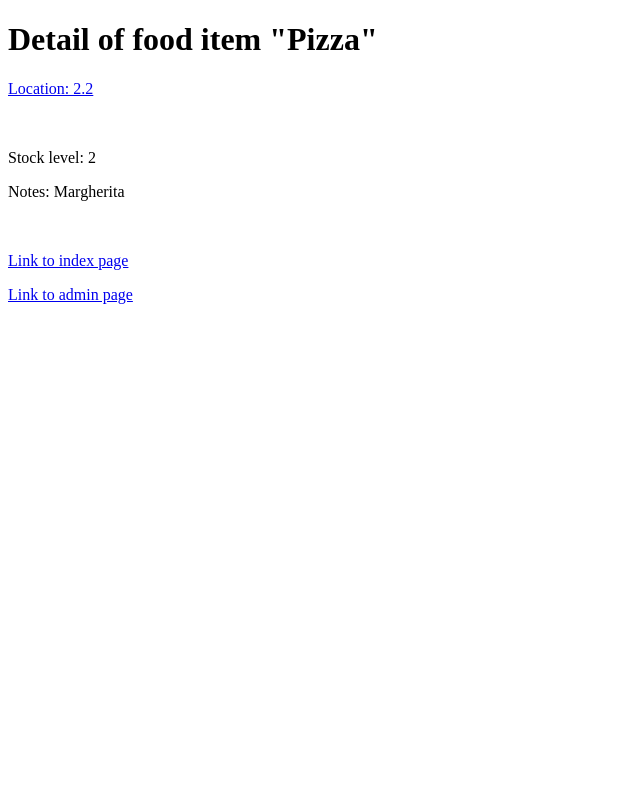
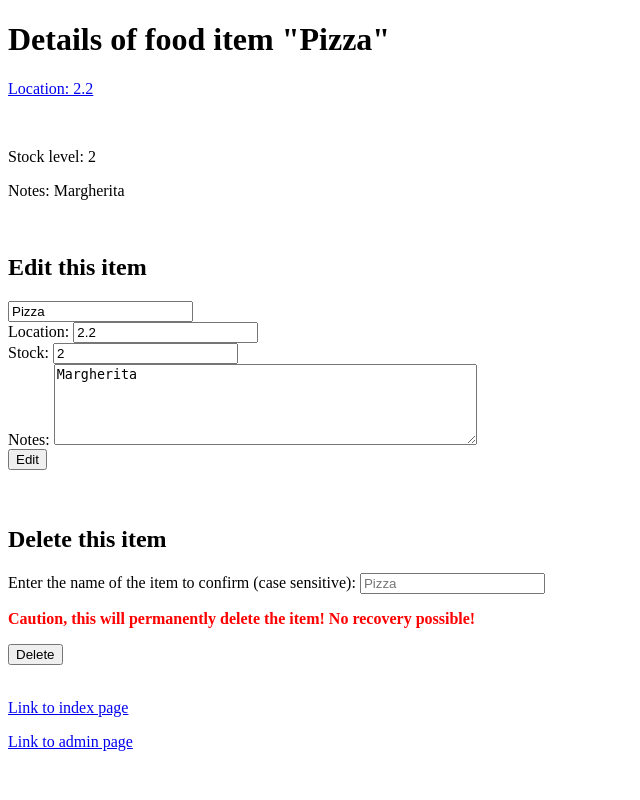
Before and after one commit to R5201/freezer-food-database, a Django app: page /ffdb/1/ in a window 1280 px wide. Shown: the whole page, without its empty margins (0-640 px from the left). Run offline with Django 3.2, Linux system fonts and the light colour scheme; data comes from the database, SQL or seed files in the repository; both versions use the stored data as it was after the commit.

Commit message:
Create, edit, delete forms
Created edit and delete forms on detail pages, and a creation form for the index page.

Update and clean views.py

```diff
--- a/ffd/settings.py
+++ b/ffd/settings.py
@@ -25,7 +25,9 @@ SECRET_KEY = 'django-insecure-9poqr@m9^c8idf&j4*-1twp5y6vxb7cc))r1d^cq=%eyu)(3qt
 # SECURITY WARNING: don't run with debug turned on in production!
 DEBUG = True
 
-ALLOWED_HOSTS = []
+ALLOWED_HOSTS = [
+    'ffdb-test.eu-west-2.elasticbeanstalk.com',
+    '127.0.0.1']
 
 
 # Application definition
--- a/ffdb/models.py
+++ b/ffdb/models.py
@@ -1,9 +1,7 @@
 import datetime
-
 from django.db import models
 from django.db.models.base import Model
 from django.utils import timezone
-
 
 #* Create your models here.
 
@@ -23,3 +21,6 @@ class foodStock(models.Model):
     foodLocation = models.CharField('the location of the food item', max_length=3)
     stockNumber = models.PositiveIntegerField('the number of food items')
     foodItemss = models.ManyToManyField(foodItems)
+    def __str__(self):
+        name_str = str(foodItems.objects.filter(pk=self.id))
+        return name_str[23:-3] + "'s stock"
--- a/ffdb/templates/ffdb/detail.html
+++ b/ffdb/templates/ffdb/detail.html
@@ -7,22 +7,77 @@
     <head>
         <title>Detail page</title>
         <link rel="icon" type="image/png" href="{% static 'ffdb/favicon.png' %}">
+        <script>
+            function validate() {
+                var x = document.forms["delete"]["deletion_confirm"];
+                if (x.value == "{{ item.foodName }}") {
+                    if (confirm('Are you sure?')){
+                        return true;
+                    }
+                    else{
+                        alert('cancelled')
+                        return false
+                    }
+
+                }
+            }
+            </script>
     </head>
 
     <body>
 
-        <h1>Detail of food item "{{ item.foodName }}"</h1>
+        <h1>Details of food item "{{ item.foodName }}"</h1>
 
-        <p><a href="location/">Location: {{item.foodLocation}}</a></p>
-        <p>⠀</p>
-        <p>Stock level: {{stock.stockNumber}}</p>
-        <p>Notes: {{ item.foodItemNotes }}</p>
+
+            <p><a href="location/">Location: {{item.foodLocation}}</a></p></br>
+            <p>Stock level: {{stock.stockNumber}}</p>
+            <p>Notes: {{ item.foodItemNotes }}</p><br/>
+
+
+        <h2>Edit this item</h2>
+            <form name='edit' action='' method='POST'>{% csrf_token %}
+                  <input name='Name' type='text' value='{{ item.foodName }}' id='name' required></br>
+
+                <label for='location'>Location:</label>
+                <input name='Location' type='text' value='{{ item.foodLocation }}' id='location' required pattern='([1]\.[1-5])|([2]\.[1-4])|([3]\.[12])' title='X.X, eg. 1.2 or 3.1'></br>
+
+                <label for='stock'>Stock:</label>
+                <input name='Number' type='Number' value='{{ stock.stockNumber }}' id='stock' min='1' required></br>
+
+                <label for='notes'>Notes:</label>
+                <textarea name='Notes' type='text' id='notes' rows='5' cols='50' maxlength='200'>{{ item.foodItemNotes }}</textarea></br>
+
+                <input name='item_id' id='item_id' value='{{ fI_id }}' hidden> <!-- get id of current item-->
+                <input name='edit_id' id ='edit_id' value='edit_detail' hidden> <!-- for identifying what did the POST-->
+
+                <button>Edit</button>
+            </form></br>
+
+            {% if edit_confirmation %} <!-- only shows if edit was made -->
+                <form name='refresh' action=''>
+                    <label for='refresh'>{{ edit_confirmation}}</label>
+                    <button id='refresh'>Refresh</button>
+                </form></br>
+            {% endif %}
+
+
+        </br><h2>Delete this item</h2>
+                <form name='delete' action='{% url 'index' %}' method='POST' onsubmit="return validate()" autocomplete="off">{% csrf_token %}
+
+                    <label for='deletion_confirm'>Enter the name of the item to confirm (case sensitive):</label>
+                    <input name='deletion_confirm' id='deletion_confirm' placeholder='{{ item.foodName }}' pattern='{{ item.foodName }}' required>
+
+                    <input name='item_id' id='item_id' value='{{ fI_id }}' hidden> <!-- primary key-->
+                    <input name='deletion_id' id ='deletion_id' value='delete_detail' hidden> <!-- for identifying the POST method as a deletion request-->
+
+                    <p><font color='red'><b>Caution, this will permanently delete the item! No recovery possible!</b></font></p> <!-- <font> is deprecated - use css -->
+
+                    <input type='submit' value='Delete'/>
+                </form>
 
         <!--"Footer"-->
-        <p>⠀</p>
+        </br>
         <p><a href="/ffdb">Link to index page</a></p>
         <p><a href="/admin/ffdb/fooditems/">Link to admin page</a></p>
-
-
     </body>
 </html>
--- a/ffdb/urls.py
+++ b/ffdb/urls.py
@@ -1,5 +1,4 @@
 from django.urls import path
-from django.urls.resolvers import URLPattern
 from . import views
 
 urlpatterns = [
--- a/ffdb/views.py
+++ b/ffdb/views.py
@@ -1,45 +1,109 @@
-from django import http
-from django import template
+from django.db.models import Q
 from django.shortcuts import get_object_or_404, render
-from django.http import HttpResponse
-from django.template import context, loader
-from django.db.models import Q
 from .models import foodItems, foodStock
 
-# ex. /ffdb/
+
+#* ex. /ffdb/
 def index(request):
     all_food_items = foodItems.objects.all()
-    template = loader.get_template('ffdb/index.html')
-    query = request.GET.get('q')
-    if query != None:
-        object_list = foodItems.objects.filter(Q(foodName__icontains=query) | Q(foodLocation__iexact=query))
+
+    #* handles search queries
+    if request.method == 'GET':
+        query = request.GET.get('q')
+        if query != None: #verify that user searched for something
+            object_list = foodItems.objects.filter(Q(foodName__icontains=query) | Q(foodLocation__iexact=query)) #retrieve query
+            context = {
+                'all_food_items': all_food_items,
+                'object_list': object_list,
+                'query': query,
+            }
+        else:
+            context = {'all_food_items': all_food_items}
+
+    #* new item creation from index form
+    elif request.method =='POST' and request.POST.get('new_id') == 'new_index': # POST comes from index new item form
+        # fetch values
+        new_name = request.POST.get('Name')
+        new_location = request.POST.get('Location')
+        new_stock = request.POST.get('Number')
+        new_notes = request.POST.get('Notes')
+
+        # add to DB:
+        new_item = foodItems(foodName=new_name, foodLocation=new_location, foodItemNotes=new_notes)
+        new_item.save()
+        new_item_stock = foodStock(foodLocation=new_location, stockNumber=new_stock)
+        new_item_stock.save()
+        new_item_stock.foodItemss.add(new_item)
+
+        new_confirmation = "Item creation completed."
+
         context = {
             'all_food_items': all_food_items,
-            'object_list': object_list,
-            'query': query,
+            'new_confirmation': new_confirmation,
         }
+
+    #* item deletion from detail form
+    elif request.method == 'POST' and request.POST.get('deletion_id') == 'delete_detail': # POST comes from detail delete form
+        # fetch values
+        item_id = request.POST.get('item_id') # fetch pk of item to be deleted
+        #! i think this is all i need to fetch - just the pk
+
+        # delete from db
+        delete_item = foodItems.objects.filter(pk=item_id) #item to be deleted
+        delete_item_stock = foodStock.objects.filter(pk=item_id) #might not be necessary
+        delete_item.delete()
+        delete_item_stock.delete()
+
+        delete_confirmation = "Deletion completed."
+
+        context = {
+            'all_food_items': all_food_items,
+            'delete_confirmation': delete_confirmation,
+        }
+
     else:
         context = {'all_food_items': all_food_items}
 
-    return HttpResponse(template.render(context, request))
+    return render(request, "ffdb/index.html", context)
 
-    #//return render(request, 'ffdb/index.html', context))
-    #//return HttpResponse("Hello, world. Welcome to the FFDB index")
 
-# ex. /ffdb/1/
+#* ex. /ffdb/1/
 def detail(request, foodItems_id):
     item = get_object_or_404(foodItems, pk=foodItems_id)
     stock = get_object_or_404(foodStock, pk=foodItems_id)
+    fI_id = foodItems_id #allows the edit and deletion forms to identify themselves
 
+    #* item edit/update from detail form
+    if request.method == 'POST' and request.POST.get('edit_id') == 'edit_detail': # POST comes from detail edit form
+        #* fetch values
+        edit_name = request.POST.get('Name')
+        edit_location = request.POST.get('Location')
+        edit_stock = request.POST.get('Number')
+        edit_notes = request.POST.get('Notes')
+        item_id = request.POST.get('item_id')
 
-    #//template = loader.get_template('ffdb/detail.html')
-    #//context = {
-    #//    'item': item,
-    #//}
-    return render(request, "ffdb/detail.html", {'item': item, 'stock': stock})
-    #//return HttpResponse(template.render(context, request))
+        #* update db
+        foodItems.objects.filter(pk=item_id).update(foodName=edit_name, foodLocation=edit_location, foodItemNotes=edit_notes)
+        foodStock.objects.filter(pk=item_id).update(foodLocation=edit_location, stockNumber=edit_stock)
 
-    #//return HttpResponse("You're looking at food item %s." % foodItems_id)
+        edit_confirmation = "Edit completed, refresh to see changes" # confirmation
+
+        context = {
+            'item': item,
+            'stock': stock,
+            'fI_id': fI_id,
+            'edit_confirmation': edit_confirmation,
+        }
+
+    else:
+        context = {
+            'item': item,
+            'stock': stock,
+            'fI_id': fI_id,
+            }
+
+    return render(request, "ffdb/detail.html", context)
+
 
 # mostly covered on detail, will use image on location page.
 # /ffdb/1/location
@@ -47,19 +111,12 @@ def location(request, foodItems_id):
     item = get_object_or_404(foodItems, pk=foodItems_id)
 
     location_qs = str(foodItems.objects.filter(pk=foodItems_id).values('foodLocation'))
-    location_id = location_qs[29:32]
+    location_id = location_qs[29:32] # ex. 2.1 or 3.2 ect
     location = "ffdb/%s.png" % location_id
-    #//template = loader.get_template('ffdb/location.html')
-    #//context = {
-    #//    'item': item,
-    #//}
-    return render(request, "ffdb/location.html", {'item': item, 'location': location})
-    #//return HttpResponse(template.render(context, request))
 
-    #//response = "You're looking at the location of food item %s."
-    #//return HttpResponse(response % foodItems_id)
+    context = {
+        'item': item,
+        'location': location,
+    }
 
-#// ? might not need/want this one, could just be done on the detail page, idk
-#// /ffdb/1/notes
-#//def notes(request, foodItems_id):
-    #//return HttpResponse("You're looking at the notes of food item %s." % foodItems_id)
+    return render(request, "ffdb/location.html", context)
```
Also changed, not shown: ffdb/templates/ffdb/index.html (+37 -4 lines), ffdb/templates/ffdb/location.html (+8 -8 lines), db.sqlite3.
